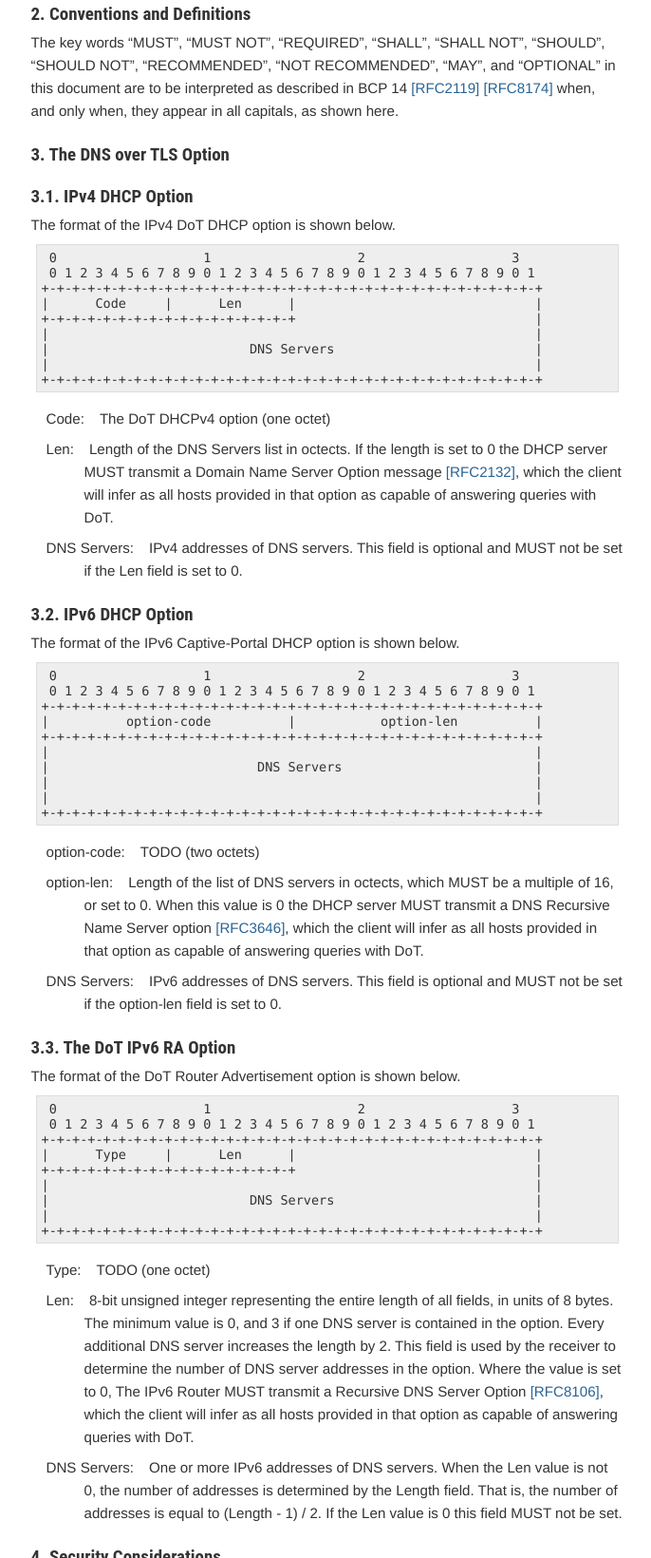
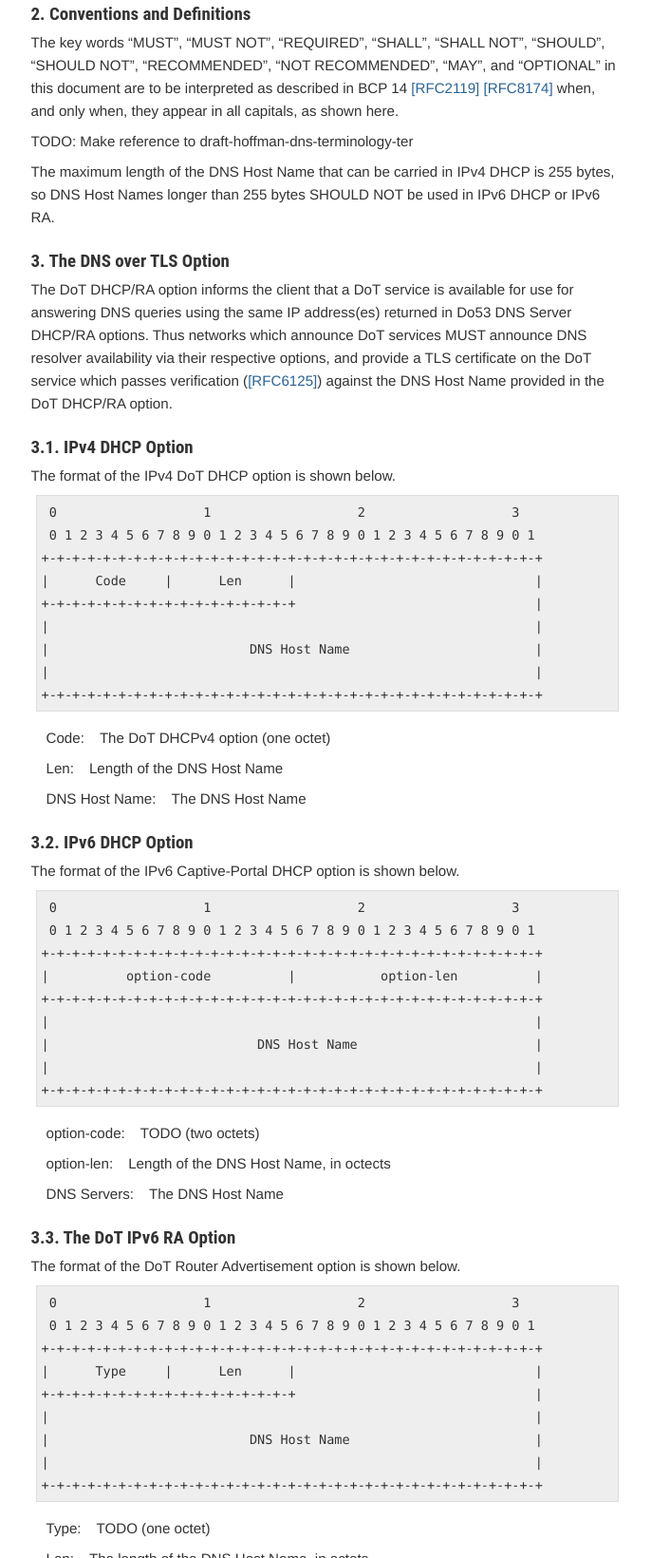
Before and after one commit to thpts/draft-peterson-dot-dhcp, a plain HTML site: page draft-peterson-dot-dhcp.html in a window 1280 px wide. Shown: the part 1160-2800 px from the top of the page at 95% size, without its empty margins (123-809 px from the left). Drawn offline with Linux system fonts and the light colour scheme.

Commit message:
Script updating gh-pages from 8048edf. [ci skip]

```diff
--- a/draft-peterson-dot-dhcp.html
+++ b/draft-peterson-dot-dhcp.html
@@ -78,13 +78,14 @@ table.header td, table#rfc\.headerblock td {
   line-height: 100%;
   margin: 10px 0 32px;
 }
-#rfc\.abstract+p, #rfc\.abstract p {
+#rfc\.abstract+p, #rfc\.abstract+p code, #rfc\.abstract+p samp, #rfc\.abstract+p tt {
   font-size: 20px;
   line-height: 28px;
 }
 
 samp, tt, code, pre, span.tt {
-  font: 13.5px Consolas, monospace;
+  font-size: 13.5px;
+  font-family: Consolas, monospace;
   font-size-adjust: none;
 }
 pre {
@@ -287,6 +288,7 @@ ul.toc li {
 <link href="#rfc.section.3.1" rel="Chapter" title="3.1 IPv4 DHCP Option">
 <link href="#rfc.section.3.2" rel="Chapter" title="3.2 IPv6 DHCP Option">
 <link href="#rfc.section.3.3" rel="Chapter" title="3.3 The DoT IPv6 RA Option">
+<link href="#rfc.section.3.4" rel="Chapter" title="3.4 DANE">
 <link href="#rfc.section.4" rel="Chapter" title="4 Security Considerations">
 <link href="#rfc.section.5" rel="Chapter" title="5 IANA Considerations">
 <link href="#rfc.references" rel="Chapter" title="6 References">
@@ -301,7 +303,7 @@ ul.toc li {
 
   <meta name="dct.creator" content="Peterson, T." />
   <meta name="dct.identifier" content="urn:ietf:id:draft-peterson-dot-dhcp-latest" />
-  <meta name="dct.issued" scheme="ISO8601" content="2019-03" />
+  <meta name="dct.issued" scheme="ISO8601" content="2019-22" />
   <meta name="dct.abstract" content="This specification describes a DHCP option and Router Advertisement (RA) extension to inform clients of the presence of DNS resolvers with Transport Layer Security (TLS)." />
   <meta name="description" content="This specification describes a DHCP option and Router Advertisement (RA) extension to inform clients of the presence of DNS resolvers with Transport Layer Security (TLS)." />
 
@@ -318,14 +320,14 @@ ul.toc li {
 </tr>
 <tr>
 <td class="left">Internet-Draft</td>
-<td class="right">May 3, 2019</td>
+<td class="right">July 22, 2019</td>
 </tr>
 <tr>
 <td class="left">Intended status: Standards Track</td>
 <td class="right"></td>
 </tr>
 <tr>
-<td class="left">Expires: November 4, 2019</td>
+<td class="left">Expires: January 23, 2020</td>
 <td class="right"></td>
 </tr>
 
@@ -342,7 +344,7 @@ ul.toc li {
 <p>This Internet-Draft is submitted in full conformance with the provisions of BCP 78 and BCP 79.</p>
 <p>Internet-Drafts are working documents of the Internet Engineering Task Force (IETF).  Note that other groups may also distribute working documents as Internet-Drafts.  The list of current Internet-Drafts is at https://datatracker.ietf.org/drafts/current/.</p>
 <p>Internet-Drafts are draft documents valid for a maximum of six months and may be updated, replaced, or obsoleted by other documents at any time.  It is inappropriate to use Internet-Drafts as reference material or to cite them other than as "work in progress."</p>
-<p>This Internet-Draft will expire on November 4, 2019.</p>
+<p>This Internet-Draft will expire on January 23, 2020.</p>
 <h1 id="rfc.copyrightnotice"><a href="#rfc.copyrightnotice">Copyright Notice</a></h1>
 <p>Copyright (c) 2019 IETF Trust and the persons identified as the document authors.  All rights reserved.</p>
 <p>This document is subject to BCP 78 and the IETF Trust's Legal Provisions Relating to IETF Documents (https://trustee.ietf.org/license-info) in effect on the date of publication of this document.  Please review these documents carefully, as they describe your rights and restrictions with respect to this document.  Code Components extracted from this document must include Simplified BSD License text as described in Section 4.e of the Trust Legal Provisions and are provided without warranty as described in the Simplified BSD License.</p>
@@ -363,6 +365,8 @@ ul.toc li {
 <li>3.2.   <a href="#rfc.section.3.2">IPv6 DHCP Option</a>
 </li>
 <li>3.3.   <a href="#rfc.section.3.3">The DoT IPv6 RA Option</a>
+</li>
+<li>3.4.   <a href="#rfc.section.3.4">DANE</a>
 </li>
 </ul><li>4.   <a href="#rfc.section.4">Security Considerations</a>
 </li>
@@ -390,9 +394,12 @@ ul.toc li {
 <a href="#rfc.section.2">2.</a> <a href="#conventions-and-definitions" id="conventions-and-definitions">Conventions and Definitions</a>
 </h1>
 <p id="rfc.section.2.p.1">The key words &#8220;MUST&#8221;, &#8220;MUST NOT&#8221;, &#8220;REQUIRED&#8221;, &#8220;SHALL&#8221;, &#8220;SHALL NOT&#8221;, &#8220;SHOULD&#8221;, &#8220;SHOULD NOT&#8221;, &#8220;RECOMMENDED&#8221;, &#8220;NOT RECOMMENDED&#8221;, &#8220;MAY&#8221;, and &#8220;OPTIONAL&#8221; in this document are to be interpreted as described in BCP 14 <a href="#RFC2119" class="xref">[RFC2119]</a> <a href="#RFC8174" class="xref">[RFC8174]</a> when, and only when, they appear in all capitals, as shown here.</p>
+<p id="rfc.section.2.p.2">TODO: Make reference to draft-hoffman-dns-terminology-ter</p>
+<p id="rfc.section.2.p.3">The maximum length of the DNS Host Name that can be carried in IPv4 DHCP is 255 bytes, so DNS Host Names longer than 255 bytes SHOULD NOT be used in IPv6 DHCP or IPv6 RA.</p>
 <h1 id="rfc.section.3">
 <a href="#rfc.section.3">3.</a> <a href="#the-dns-over-tls-option" id="the-dns-over-tls-option">The DNS over TLS Option</a>
 </h1>
+<p id="rfc.section.3.p.1">The DoT DHCP/RA option informs the client that a DoT service is available for use for answering DNS queries using the same IP address(es) returned in Do53 DNS Server DHCP/RA options. Thus networks which announce DoT services MUST announce DNS resolver availability via their respective options, and provide a TLS certificate on the DoT service which passes verification (<a href="#RFC6125" class="xref">[RFC6125]</a>) against the DNS Host Name provided in the DoT DHCP/RA option.</p>
 <h1 id="rfc.section.3.1">
 <a href="#rfc.section.3.1">3.1.</a> <a href="#ipv4-dhcp-option" id="ipv4-dhcp-option">IPv4 DHCP Option</a>
 </h1>
@@ -404,7 +411,7 @@ ul.toc li {
 |      Code     |      Len      |                               |
 +-+-+-+-+-+-+-+-+-+-+-+-+-+-+-+-+                               |
 |                                                               |
-|                          DNS Servers                          |
+|                          DNS Host Name                        |
 |                                                               |
 +-+-+-+-+-+-+-+-+-+-+-+-+-+-+-+-+-+-+-+-+-+-+-+-+-+-+-+-+-+-+-+-+
 </pre>
@@ -414,9 +421,9 @@ ul.toc li {
 <dt>Code:</dt>
 <dd style="margin-left: 8">The DoT DHCPv4 option (one octet)</dd>
 <dt>Len:</dt>
-<dd style="margin-left: 8">Length of the DNS Servers list in octects. If the length is set to 0 the DHCP server MUST transmit a Domain Name Server Option message <a href="#RFC2132" class="xref">[RFC2132]</a>, which the client will infer as all hosts provided in that option as capable of answering queries with DoT.</dd>
-<dt>DNS Servers:</dt>
-<dd style="margin-left: 8">IPv4 addresses of DNS servers. This field is optional and MUST not be set if the Len field is set to 0.</dd>
+<dd style="margin-left: 8">Length of the DNS Host Name</dd>
+<dt>DNS Host Name:</dt>
+<dd style="margin-left: 8">The DNS Host Name</dd>
 </dl>
 <h1 id="rfc.section.3.2">
 <a href="#rfc.section.3.2">3.2.</a> <a href="#ipv6-dhcp-option" id="ipv6-dhcp-option">IPv6 DHCP Option</a>
@@ -429,8 +436,7 @@ ul.toc li {
 |          option-code          |           option-len          |
 +-+-+-+-+-+-+-+-+-+-+-+-+-+-+-+-+-+-+-+-+-+-+-+-+-+-+-+-+-+-+-+-+
 |                                                               |
-|                           DNS Servers                         |
-|                                                               |
+|                           DNS Host Name                       |
 |                                                               |
 +-+-+-+-+-+-+-+-+-+-+-+-+-+-+-+-+-+-+-+-+-+-+-+-+-+-+-+-+-+-+-+-+
 </pre>
@@ -440,9 +446,9 @@ ul.toc li {
 <dt>option-code:</dt>
 <dd style="margin-left: 8">TODO (two octets)</dd>
 <dt>option-len:</dt>
-<dd style="margin-left: 8">Length of the list of DNS servers in octects, which MUST be a multiple of 16, or set to 0. When this value is 0 the DHCP server MUST transmit a DNS Recursive Name Server option <a href="#RFC3646" class="xref">[RFC3646]</a>, which the client will infer as all hosts provided in that option as capable of answering queries with DoT.</dd>
+<dd style="margin-left: 8">Length of the DNS Host Name, in octects</dd>
 <dt>DNS Servers:</dt>
-<dd style="margin-left: 8">IPv6 addresses of DNS servers. This field is optional and MUST not be set if the option-len field is set to 0.</dd>
+<dd style="margin-left: 8">The DNS Host Name</dd>
 </dl>
 <h1 id="rfc.section.3.3">
 <a href="#rfc.section.3.3">3.3.</a> <a href="#the-dot-ipv6-ra-option" id="the-dot-ipv6-ra-option">The DoT IPv6 RA Option</a>
@@ -455,7 +461,7 @@ ul.toc li {
 |      Type     |      Len      |                               |
 +-+-+-+-+-+-+-+-+-+-+-+-+-+-+-+-+                               |
 |                                                               |
-|                          DNS Servers                          |
+|                          DNS Host Name                        |
 |                                                               |
 +-+-+-+-+-+-+-+-+-+-+-+-+-+-+-+-+-+-+-+-+-+-+-+-+-+-+-+-+-+-+-+-+
 </pre>
@@ -465,10 +471,14 @@ ul.toc li {
 <dt>Type:</dt>
 <dd style="margin-left: 8">TODO (one octet)</dd>
 <dt>Len:</dt>
-<dd style="margin-left: 8">8-bit unsigned integer representing the entire length of all fields, in units of 8 bytes. The minimum value is 0, and 3 if one DNS server is contained in the option. Every additional DNS server increases the length by 2. This field is used by the receiver to determine the number of DNS server addresses in the option. Where the value is set to 0, The IPv6 Router MUST transmit a Recursive DNS Server Option <a href="#RFC8106" class="xref">[RFC8106]</a>, which the client will infer as all hosts provided in that option as capable of answering queries with DoT.</dd>
-<dt>DNS Servers:</dt>
-<dd style="margin-left: 8">One or more IPv6 addresses of DNS servers. When the Len value is not 0, the number of addresses is determined by the Length field. That is, the number of addresses is equal to (Length - 1) / 2. If the Len value is 0 this field MUST not be set.</dd>
+<dd style="margin-left: 8">The length of the DNS Host Name, in octets</dd>
+<dt>DNS Server:</dt>
+<dd style="margin-left: 8">The DNS Host Name</dd>
 </dl>
+<h1 id="rfc.section.3.4">
+<a href="#rfc.section.3.4">3.4.</a> <a href="#dane" id="dane">DANE</a>
+</h1>
+<p id="rfc.section.3.4.p.1">TODO: Put in considerations for using DANE and/or existing certificate authorities for trust anchoring.</p>
 <h1 id="rfc.section.4">
 <a href="#rfc.section.4">4.</a> <a href="#security-considerations" id="security-considerations">Security Considerations</a>
 </h1>
@@ -499,6 +509,11 @@ ul.toc li {
 <td class="reference"><b id="RFC3646">[RFC3646]</b></td>
 <td class="top">
 <a>Droms, R.</a>, "<a href="https://tools.ietf.org/html/rfc3646">DNS Configuration options for Dynamic Host Configuration Protocol for IPv6 (DHCPv6)</a>", RFC 3646, DOI 10.17487/RFC3646, December 2003.</td>
+</tr>
+<tr>
+<td class="reference"><b id="RFC6125">[RFC6125]</b></td>
+<td class="top">
+<a>Saint-Andre, P.</a> and <a>J. Hodges</a>, "<a href="https://tools.ietf.org/html/rfc6125">Representation and Verification of Domain-Based Application Service Identity within Internet Public Key Infrastructure Using X.509 (PKIX) Certificates in the Context of Transport Layer Security (TLS)</a>", RFC 6125, DOI 10.17487/RFC6125, March 2011.</td>
 </tr>
 <tr>
 <td class="reference"><b id="RFC8106">[RFC8106]</b></td>
@@ -533,7 +548,7 @@ ul.toc li {
 </tr>
 </tbody></table>
 <h1 id="rfc.acknowledgments"><a href="#rfc.acknowledgments">Acknowledgments</a></h1>
-<p id="rfc.section.A.p.1">TODO</p>
+<p id="rfc.section.A.p.1">The author would like to acknowledge the extensive feedback from Martin Thomson.</p>
 <h1 id="rfc.authors"><a href="#rfc.authors">Author's Address</a></h1>
 <div class="avoidbreak">
   <address class="vcard">
```
Also changed, not shown: draft-peterson-dot-dhcp.txt.
